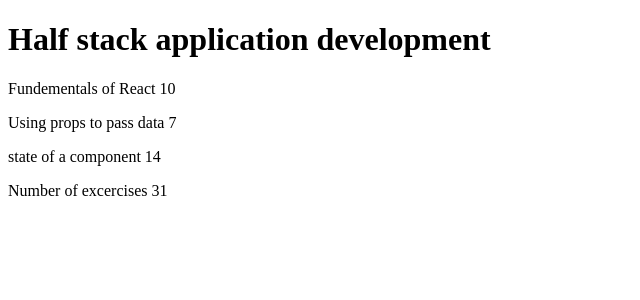
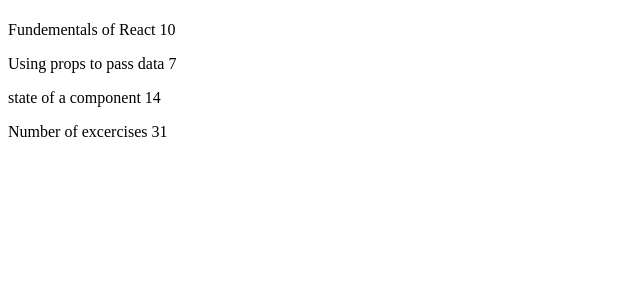
Before and after one commit to jagordon97/fullstackopen, a React (Vite) app in the folder part1/: page / in a window 1280 px wide. Shown: the top 300 px of the page, without its empty margins (0-640 px from the left). Built offline with nearby package versions, Linux system fonts and the light colour scheme.

Commit message:
1.5 one single object for course - needed little changes to attribute names to navigate new object eg parts to course.parts

```diff
--- a/part1/src/App.jsx
+++ b/part1/src/App.jsx
@@ -1,6 +1,7 @@
 const App = () => {
-  const course ='Half stack application development'
-  const parts =
+  const course ={
+    name: 'Half stack application development',
+    parts:
     [
       {
         name: 'Fundementals of React',
@@ -15,20 +16,20 @@
         exercises: 14
       }
     ]
-  console.log()
+  }
   return (
     <>
-      <Header  course={course} />
-      <Content parts={parts} />
-      <Total parts={parts}/>
+      <Header  course={course.name} />
+      <Content parts={course.parts} />
+      <Total parts={course.parts} />
     </>
   );
 }
 
-const Header = (props) => {
+const Header = ({course}) => {
 
   return(
-    <h1>{props.course}</h1>
+    <h1>{course.name}</h1>
   )
 }
 
```
Lines whose indentation alone changed are shown as unchanged.
